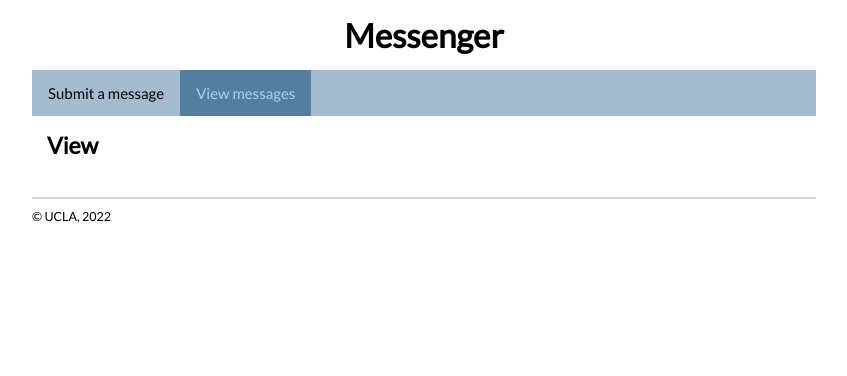
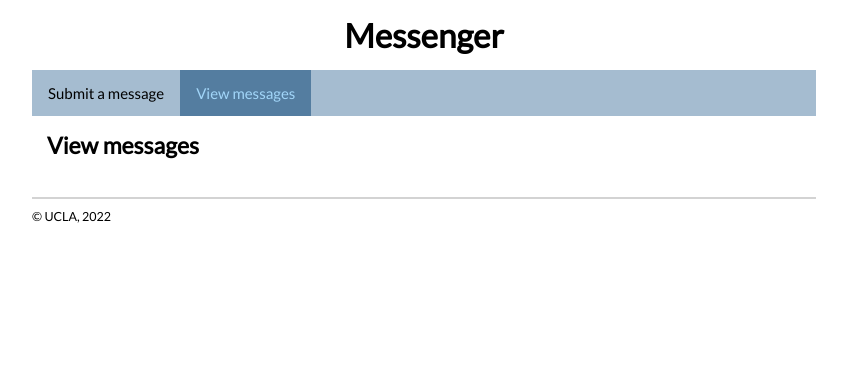
Before and after one commit to jonchang153/flask-web-dev, a Flask app: page /view/ in a window 1280 px wide. Shown: the top 376 px of the page, without its empty margins (216-1063 px from the left). Run offline with Flask 2, Linux system fonts and the light colour scheme.

Commit message:
small edit to headings

```diff
--- a/templates/base.html
+++ b/templates/base.html
@@ -2,7 +2,7 @@
 <html lang="en">
   <head>
     <link rel="stylesheet" href="{{ url_for('static', filename='style.css') }}">
-    <title>{% block title %}{% endblock %} - Messenger</title>
+    <title>{% block title %}{% endblock %} - Message Bank</title>
   </head>
 
   <body>
--- a/templates/view.html
+++ b/templates/view.html
@@ -8,7 +8,7 @@
 </ul>
 {% endblock %}
 
-{% block header %}<h2>View</h2>{% endblock %}
+{% block header %}<h2>View messages</h2>{% endblock %}
 
 <!-- CONTENT BEGINS HERE -->
 
```
